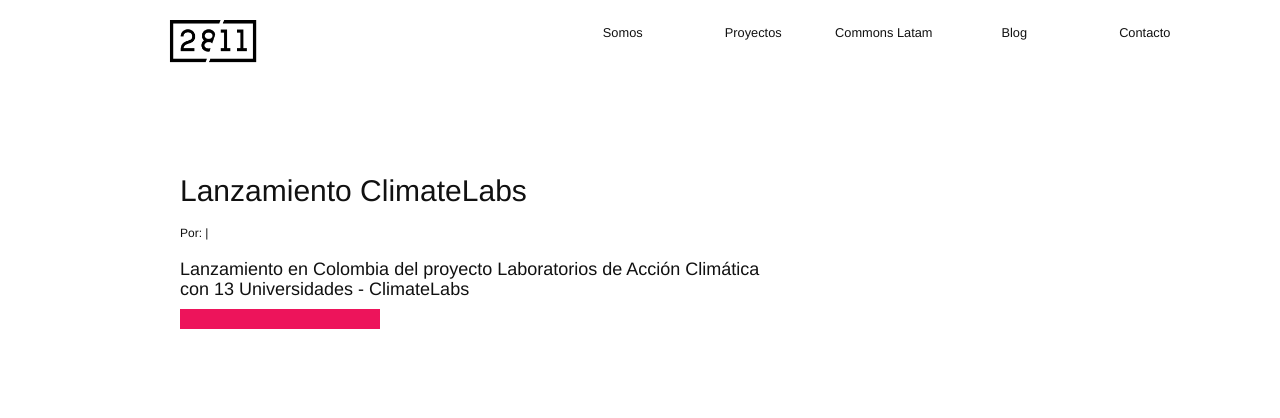
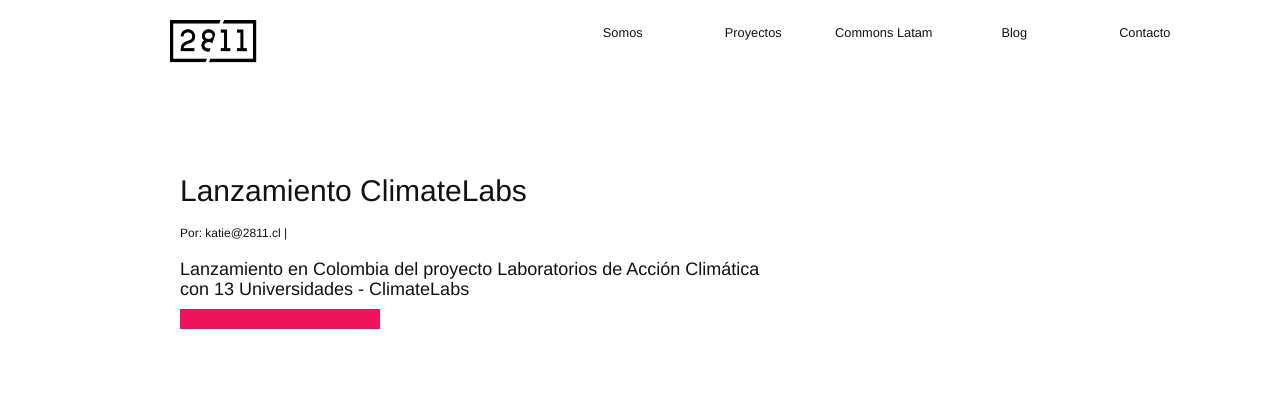
Before and after one commit to 2811Chile/2811Chile.github.io, a Jekyll site: the page built from _posts/2020-04-30-lanzamiento-climatelabs.markdown, in a window 1280 px wide. Shown: the top 418 px of the page. Built offline with Jekyll 4.4.1, drawn with Linux system fonts in a browser that asks for light colours; nearby versions of some CDN libraries; some web fonts are replaced; our own code applies the rules of GitHub Pages for plain Markdown files.

Commit message:
Updated Lanzamiento Climatelabs

```diff
--- a/_posts/2020-04-30-lanzamiento-climatelabs.markdown
+++ b/_posts/2020-04-30-lanzamiento-climatelabs.markdown
@@ -3,7 +3,7 @@
 date: 2020-04-30 20:31:00 Z
 nombre: Lanzamiento ClimateLabs
 fecha:
-autor:
+autor: katie@2811.cl
 bajada: Lanzamiento en Colombia del proyecto Laboratorios de Acción Climática con
   13 Universidades - ClimateLabs
 ---
```
